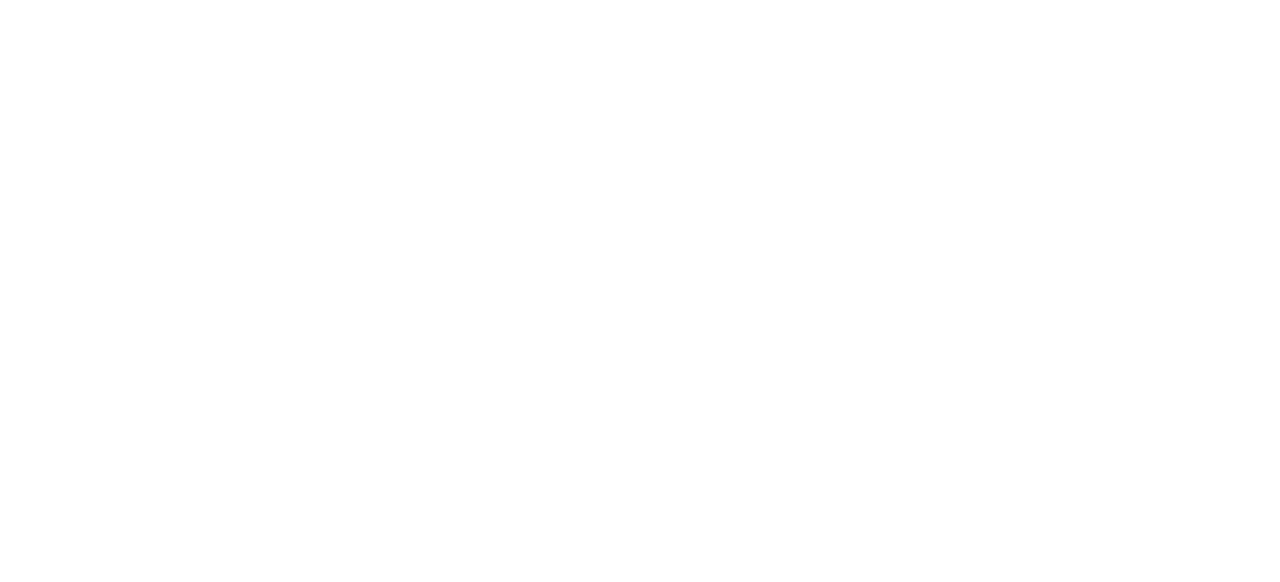
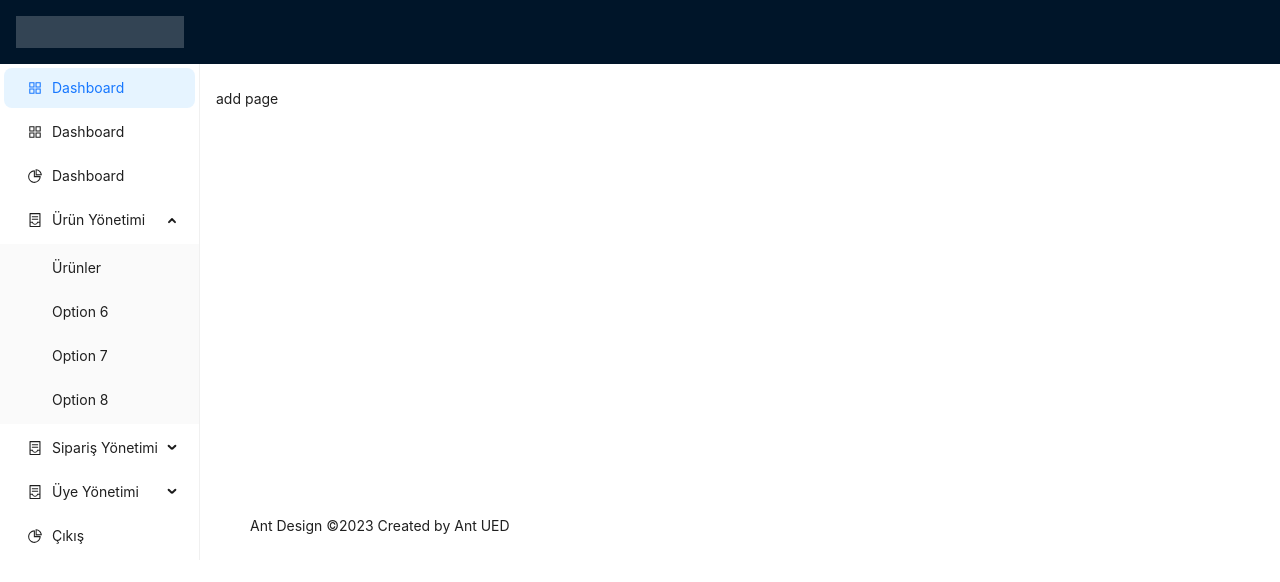
Before and after one commit to aloneclb/ECommerce-React-Client, a React (Create React App) app: page /admin/products/add in a window 1280 px wide. Before the commit this address had no page. Shown: the top 582 px of the page. Built offline with nearby package versions, Linux system fonts and the light colour scheme.

Commit message:
demo product page and routes are parsed

```diff
--- a/public/index.html
+++ b/public/index.html
@@ -15,6 +15,7 @@
       user's mobile device or desktop. See https://developers.google.com/web/fundamentals/web-app-manifest/
     -->
     <link rel="manifest" href="%PUBLIC_URL%/manifest.json" />
+    <link rel="stylesheet" href="https://cdn.jsdelivr.net/npm/bootstrap@5.2.3/dist/css/bootstrap.min.css">
     <!--
       Notice the use of %PUBLIC_URL% in the tags above.
       It will be replaced with the URL of the `public` folder during the build.
@@ -40,4 +41,5 @@
       To create a production bundle, use `npm run build` or `yarn build`.
     -->
   </body>
+  <script src="https://cdn.jsdelivr.net/npm/bootstrap@5.2.3/dist/js/bootstrap.bundle.min.js"></script>
 </html>
--- a/src/Admin/Layout/SidebarLayout.js
+++ b/src/Admin/Layout/SidebarLayout.js
@@ -61,8 +61,10 @@ const SidebarLayout = () => {
 				defaultOpenKeys={['sub1']}
 				mode="inline"
 				theme="light"
-				onClick={(e) =>
-					setSelectedMenuItem(e.key)}
+				onClick={(e) => {
+					setSelectedMenuItem(e.key)
+					navigate(`/admin/products/`)
+				}}
 				items={items} />
 		</div>
   )
--- /dev/null
+++ b/src/AdminPages/Product/ProductAddPage.js
@@ -0,0 +1,11 @@
+import React from 'react'
+
+function ProductAddPage() {
+  return (
+    <div>
+      add page
+    </div>
+  )
+}
+
+export default ProductAddPage
--- /dev/null
+++ b/src/AdminPages/Product/ProductListPage.js
@@ -0,0 +1,91 @@
+import React from 'react'
+import { Button, Space, Table, Tag } from 'antd';
+import { useNavigate } from 'react-router-dom'
+
+
+const columns = [
+   {
+      title: 'Name',
+      dataIndex: 'name',
+      key: 'name',
+      render: (text) => <a>{text}</a>,
+   },
+   {
+      title: 'Age',
+      dataIndex: 'age',
+      key: 'age',
+   },
+   {
+      title: 'Address',
+      dataIndex: 'address',
+      key: 'address',
+   },
+   {
+      title: 'Tags',
+      key: 'tags',
+      dataIndex: 'tags',
+      render: (_, { tags }) => (
+         <>
+         {tags.map((tag) => {
+            let color = tag.length > 5 ? 'geekblue' : 'green';
+            if (tag === 'loser') {
+               color = 'volcano';
+            }
+            return (
+               <Tag color={color} key={tag}>
+               {tag.toUpperCase()}
+               </Tag>
+            );
+         })}
+         </>
+      ),
+   },
+   {
+      title: 'Action',
+      key: 'action',
+      render: (_, record) => (
+         <Space size="middle">
+         <a>Invite {record.name}</a>
+         <a>Delete</a>
+         </Space>
+      ),
+   },
+ ];
+ const data = [
+   {
+      key: '1',
+      name: 'John Brown',
+      age: 32,
+      address: 'New York No. 1 Lake Park',
+      tags: ['nice', 'developer'],
+   },
+   {
+      key: '2',
+      name: 'Jim Green',
+      age: 42,
+      address: 'London No. 1 Lake Park',
+      tags: ['loser'],
+   },
+   {
+      key: '3',
+      name: 'Joe Black',
+      age: 32,
+      address: 'Sydney No. 1 Lake Park',
+      tags: ['cool', 'teacher'],
+   },
+ ];
+
+function ProductListPage() {
+  const navigate = useNavigate()
+
+   return (
+      <div>
+         <div className='d-flex justify-content-end'>
+            <Button onClick={() => {navigate(`/admin/products/add/`)}} className='m-2 me-2' type="primary" ghost>Ürün Ekle +</Button>
+         </div>
+         <Table columns={columns} dataSource={data} />
+      </div>
+   )
+}
+
+export default ProductListPage
--- a/src/App.js
+++ b/src/App.js
@@ -3,6 +3,8 @@ import { Routes, Route } from "react-router-dom";
 import AdminPage from './Admin/AdminPage';
 import HomePage from './UIPages/HomePage';
 import ExamplePage from './AdminPages/ExamplePage';
+import ProductListPage from './AdminPages/Product/ProductListPage';
+import ProductAddPage from './AdminPages/Product/ProductAddPage';
 
 
 const routes = []
@@ -10,19 +12,28 @@ const routes = []
 function App() {
 	return (
 		<div>
+			{/* Home Pages */}
 			<Routes>
-				{/* Home Pages */}
 				<Route path='/' element={<HomePage />}>
 
 				</Route>
+			</Routes>
 
-
-				{/* Admin Pages */}
+			{/* Admin Pages */}
+			<Routes>
 				<Route path='/admin' element={<AdminPage />}>
 					<Route path='example-page' element={<ExamplePage />}></Route>
+
+					{/* Products Route */}
+					<Route path='products'>
+						<Route path='' element={<ProductListPage />}></Route>
+						<Route path='add' element={<ProductAddPage />}></Route>
+						<Route path=':id' element={<ExamplePage />}></Route>
+						<Route path='edit/:id' element={<ExamplePage />}></Route>
+						<Route path='delete/:id' element={<ExamplePage />}></Route>
+					</Route>
 				</Route>
 			</Routes>
-
 		</div>
 	);
 }
```
Also changed, not shown: src/Admin/Components/ProductsComponent/ProductAddForm.js (added, +11 -0 lines).
